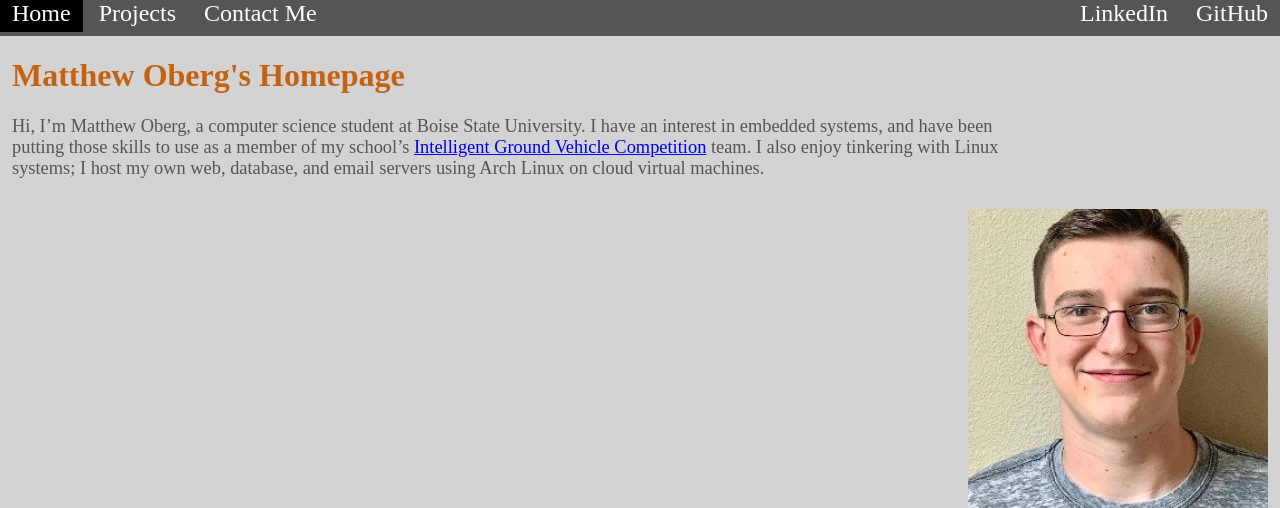
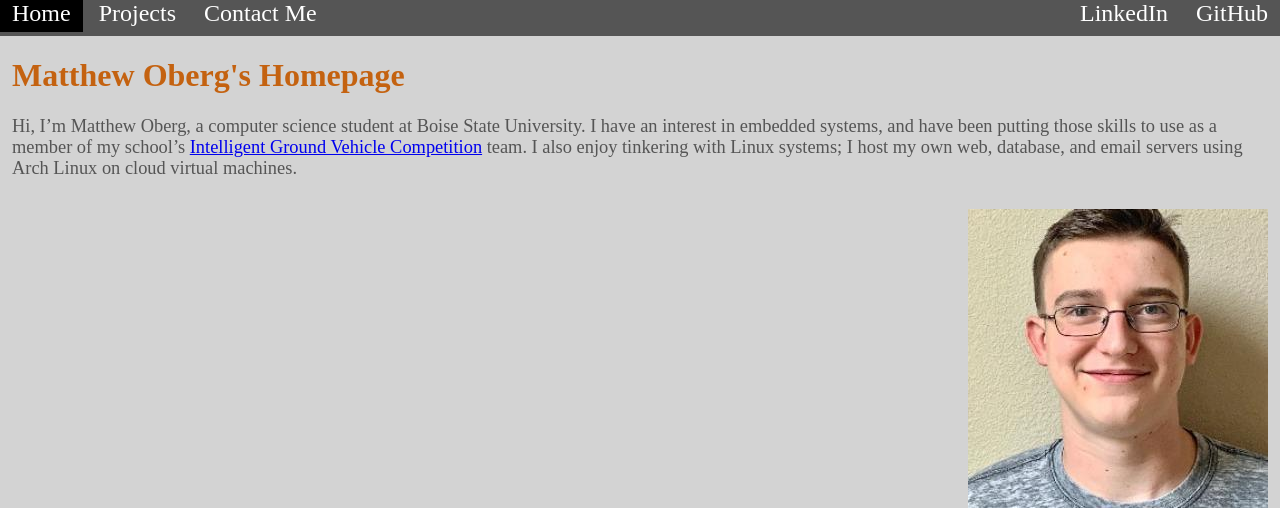
Before and after one commit to matthew-oberg/oberg.us, a PHP site: page / in a window 1280 px wide. Shown: the top 508 px of the page. Run offline with PHP 8.4, Linux system fonts and the light colour scheme.

Commit message:
Tweaking div sizes

```diff
--- a/style.css
+++ b/style.css
@@ -36,7 +36,7 @@ body {
 
 #intro-left {
     float: left;
-    width: 80%;
+    width: auto;
     margin-left: 0.75em;
 }
 
```
